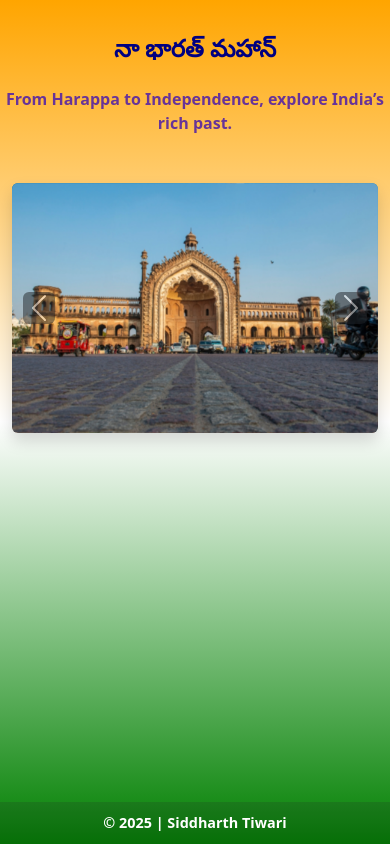
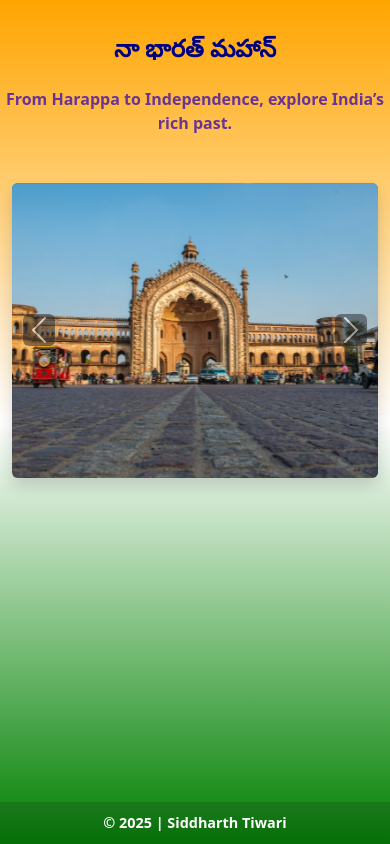
Before and after one commit to Sidd-Tiwari/MyCountry, a plain HTML site: page index.html in a window 390 px wide. Drawn offline with nearby package versions, Linux system fonts and the light colour scheme.

Commit message:
Update index.html

```diff
--- a/index.html
+++ b/index.html
@@ -69,17 +69,21 @@
 
 
 
+        /* Desktop/tablet default height */
         .carousel-inner img {
-            height: 400px; /* Desktop/tablet height */
-            object-fit: cover;
+            height: 50vh;            /* Half the screen height */
             width: 100%;
+            object-fit: cover;       /* Fill space without distortion */
+            object-position: center; /* Keep center in focus */
         }
 
+        /* Mobile height adjusts dynamically */
         @media (max-width: 576px) {
             .carousel-inner img {
-                height: 250px; /* Mobile height */
+                height: 35vh; /* About one-third of the mobile screen height */
             }
         }
+
 
     </style>
 </head>
```
